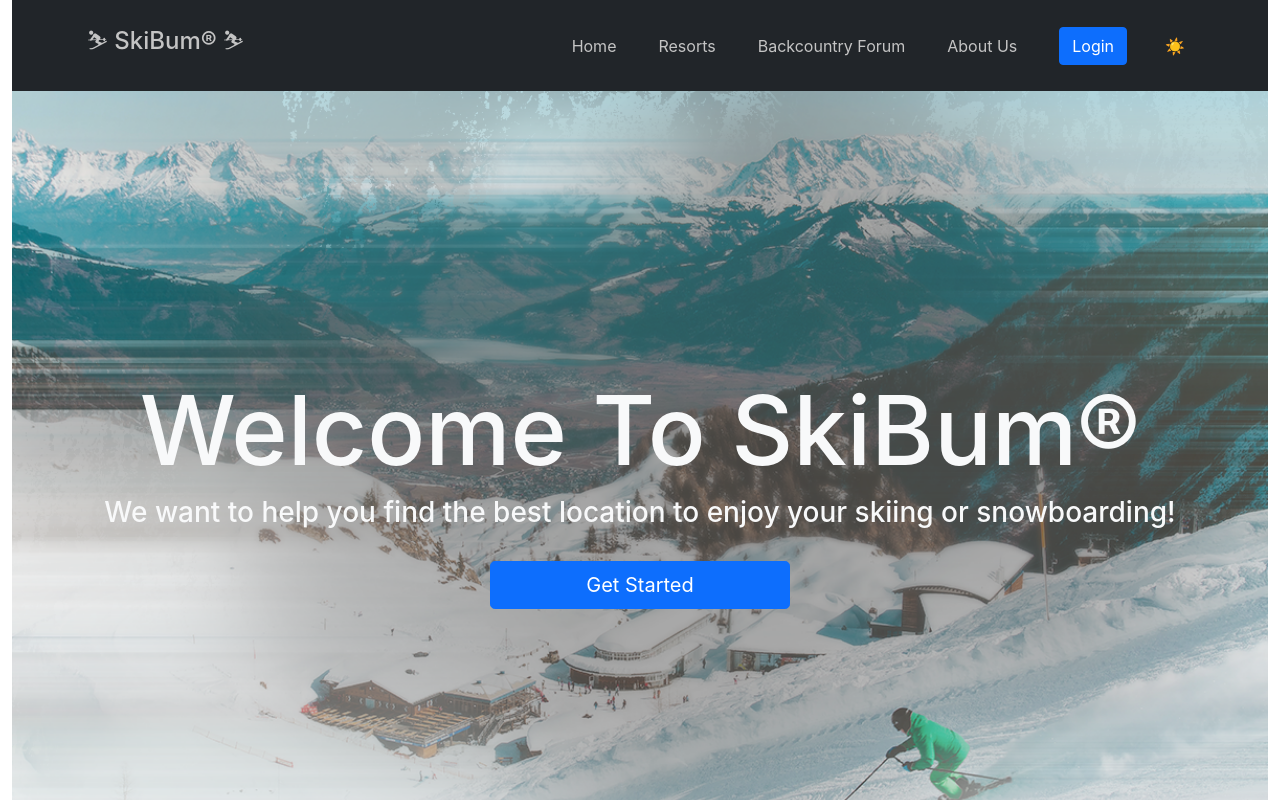
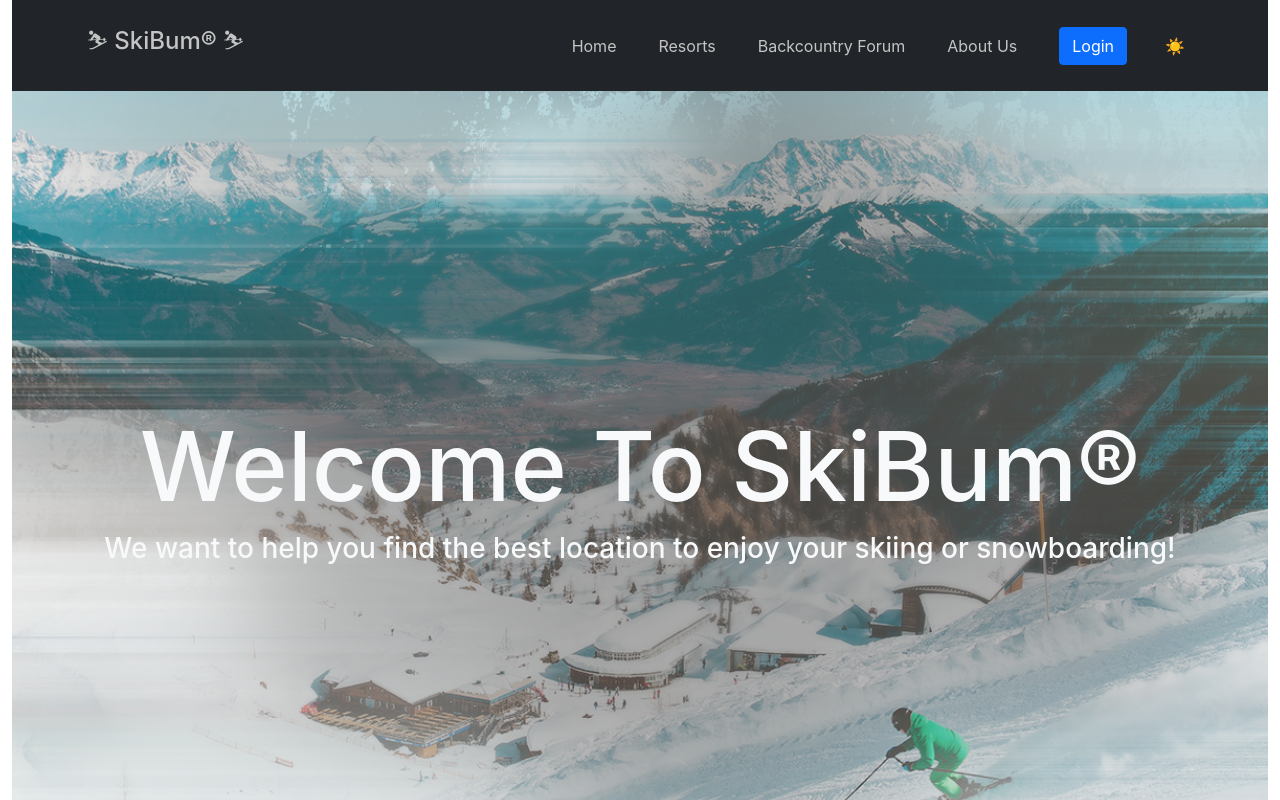
Before and after one commit to mbz7/Phase-2-Project, a React (Create React App) app: page / in a window 1280 px wide. Shown: the top 800 px of the page. Built offline with nearby package versions, Linux system fonts and the light colour scheme; data requests are answered from the project's data file.

Commit message:
all up to date

```diff
--- a/src/Components/Home.js
+++ b/src/Components/Home.js
@@ -17,34 +17,18 @@ function Home() {
                 We want to help you find the best location to enjoy your skiing
                 or snowboarding!
               </h3>
-              <Button
+              {/* <Button
                 variant="primary"
                 className={"header-button mt-4 btn-primary btn-lg"}
               >
                 Get Started
-              </Button>
+              </Button> */}
             </Col>
           </Row>
         </Container>
       </Container>
 
       <div className="text-center pt-5">
-        {/* <Row>
-            <Col>
-              <Card className="bg-dark text-white col-6 text-center">
-              <Card.Img className={ "home-card-image img img-fluid"} src="https://images.pexels.com/photos/352093/pexels-photo-352093.jpeg?cs=srgb&dl=pexels-daniel-frank-352093.jpg&fm=jpg" alt="Card image" />
-                <Card.ImgOverlay>
-                  <Card.Title>Card title</Card.Title>
-                  <Card.Text>
-                    This is a wider card with supporting text below as a natural
-                    lead-in to additional content. This content is a little bit
-                    longer.
-                  </Card.Text>
-                  <Card.Text>Last updated 3 mins ago</Card.Text>
-                </Card.ImgOverlay>
-              </Card>
-            </Col>
-            </Row> */}
         <Container>
           <Row>
             <Col>
--- a/src/Components/ResortList.js
+++ b/src/Components/ResortList.js
@@ -36,12 +36,12 @@ function ResortList({ resorts, search, setter }) {
             <Col className="col-12 text-light jumbotron-text">
               <h1>Resorts</h1>
               <h3>Search our list below to find the best resort</h3>
-              <Button
+              {/* <Button
                 variant="primary"
                 className={"header-button mt-4 btn-primary btn-lg"}
               >
                 Get Started
-              </Button>
+              </Button> */}
             </Col>
           </Row>
         </Container>
```
